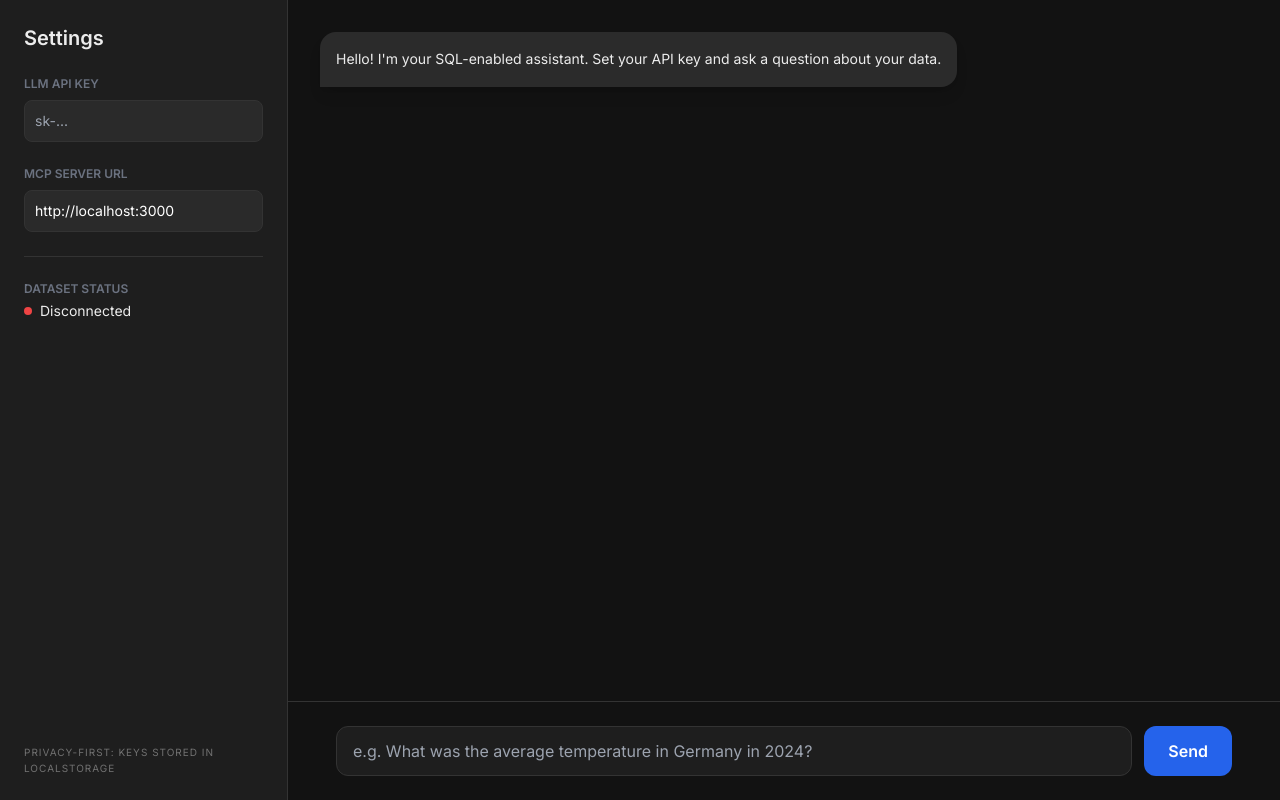
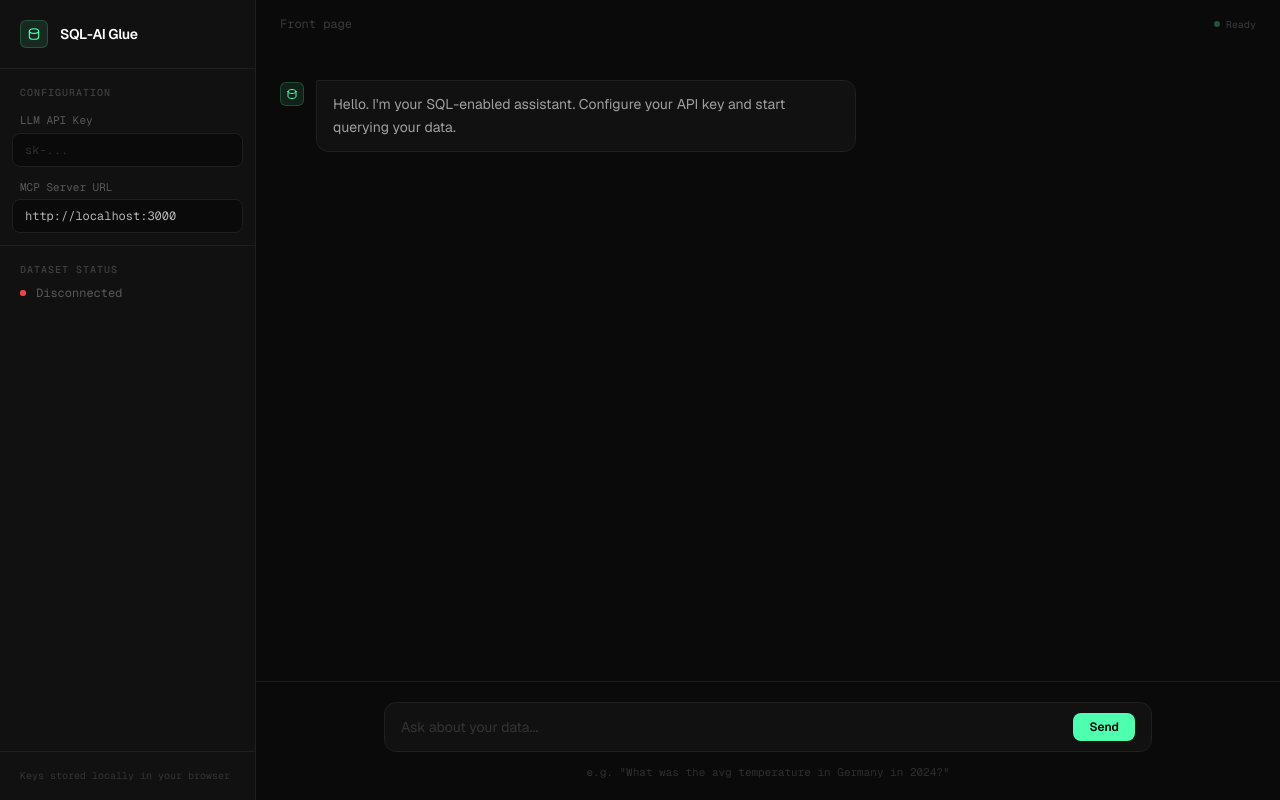
Before and after one commit to sohsag/auhack2026, a plain HTML site: page index.html in a window 1280 px wide. Drawn offline with nearby package versions, Linux system fonts and the light colour scheme.

Commit message:
Update index html

```diff
--- a/index.html
+++ b/index.html
@@ -1,65 +1,158 @@
-<!DOCTYPE html>
+<!doctype html>
 <html lang="en">
 <head>
-    <meta charset="UTF-8">
-    <meta name="viewport" content="width=device-width, initial-scale=1.0">
+    <meta charset="UTF-8" />
+    <meta name="viewport" content="width=device-width, initial-scale=1.0" />
     <title>SQL-AI Query Glue</title>
     <script src="https://cdn.tailwindcss.com"></script>
-    <link href="https://fonts.googleapis.com/css2?family=Inter:wght@400;600&display=swap" rel="stylesheet">
-    <style>
-        body { font-family: 'Inter', sans-serif; }
-        #chat-window::-webkit-scrollbar { width: 6px; }
-        #chat-window::-webkit-scrollbar-thumb { background: #333; border-radius: 10px; }
-    </style>
+    <link href="https://fonts.googleapis.com/css2?family=Geist:wght@300;400;500;600&family=Geist+Mono:wght@400;500&display=swap" rel="stylesheet"/>
+    <script>
+        tailwind.config = {
+            theme: {
+                extend: {
+                    fontFamily: {
+                        sans: ['Geist', 'sans-serif'],
+                        mono: ['Geist Mono', 'monospace'],
+                    },
+                    colors: {
+                        surface: '#0a0a0a',
+                        panel: '#111111',
+                        border: '#1f1f1f',
+                        muted: '#2a2a2a',
+                        accent: '#4fffb0',
+                    },
+                    keyframes: {
+                        'fade-up': {
+                            '0%': { opacity: '0', transform: 'translateY(8px)' },
+                            '100%': { opacity: '1', transform: 'translateY(0)' },
+                        },
+                        'pulse-dot': {
+                            '0%, 100%': { opacity: '1' },
+                            '50%': { opacity: '0.3' },
+                        },
+                    },
+                    animation: {
+                        'fade-up': 'fade-up 0.4s ease forwards',
+                        'pulse-dot': 'pulse-dot 2s ease-in-out infinite',
+                    },
+                }
+            }
+        }
+    </script>
 </head>
-<body class="bg-[#121212] text-[#ececec] flex h-screen overflow-hidden">
+<body class="bg-surface text-white font-sans h-screen flex overflow-hidden antialiased">
 
-    <aside class="w-72 bg-[#1e1e1e] p-6 border-r border-[#333] flex flex-col gap-6">
-        <h2 class="text-xl font-semibold">Settings</h2>
+    <!-- Sidebar -->
+    <aside class="w-64 shrink-0 bg-panel border-r border-border flex flex-col">
 
-        <div class="flex flex-col gap-2">
-            <label class="text-xs font-bold text-gray-500 uppercase">LLM API Key</label>
-            <input type="password" id="api-key" placeholder="sk-..."
-                class="bg-[#2a2a2a] border border-[#333] rounded-lg p-2.5 text-sm focus:outline-none focus:ring-2 focus:ring-blue-500 text-white">
+        <!-- Logo -->
+        <div class="px-5 py-5 flex items-center gap-3 border-b border-border">
+            <div class="w-7 h-7 rounded-md bg-accent/10 border border-accent/20 flex items-center justify-center shrink-0">
+                <svg class="w-3.5 h-3.5 text-accent" fill="none" stroke="currentColor" viewBox="0 0 24 24">
+                    <path stroke-linecap="round" stroke-linejoin="round" stroke-width="2" d="M4 7v10c0 2.21 3.582 4 8 4s8-1.79 8-4V7M4 7c0 2.21 3.582 4 8 4s8-1.79 8-4M4 7c0-2.21 3.582-4 8-4s8 1.79 8 4"/>
+                </svg>
+            </div>
+            <span class="text-sm font-semibold tracking-tight text-white">SQL-AI Glue</span>
         </div>
 
-        <div class="flex flex-col gap-2">
-            <label class="text-xs font-bold text-gray-500 uppercase">MCP Server URL</label>
-            <input type="text" id="mcp-url" value="http://localhost:3000"
-                class="bg-[#2a2a2a] border border-[#333] rounded-lg p-2.5 text-sm focus:outline-none focus:ring-2 focus:ring-blue-500 text-white">
-        </div>
+        <!-- Fields -->
+        <div class="flex flex-col gap-1 p-3 border-b border-border">
+            <p class="text-[10px] font-mono font-medium text-white/20 uppercase tracking-widest px-2 pt-1 pb-2">Configuration</p>
 
-        <hr class="border-[#333]">
+            <div class="flex flex-col gap-1">
+                <label class="text-[11px] font-mono text-white/30 px-2">LLM API Key</label>
+                <input
+                    type="password"
+                    id="api-key"
+                    placeholder="sk-..."
+                    class="bg-surface border border-border rounded-lg px-3 py-2 text-xs font-mono text-white/70 placeholder-white/15 focus:outline-none focus:border-accent/40 focus:bg-accent/[0.03] transition-colors w-full"
+                />
+            </div>
 
-        <div class="text-sm">
-            <label class="text-xs font-bold text-gray-500 uppercase block mb-1">Dataset Status</label>
-            <div id="db-status" class="flex items-center gap-2">
-                <span class="w-2 h-2 rounded-full bg-red-500"></span> Disconnected
+            <div class="flex flex-col gap-1 mt-2">
+                <label class="text-[11px] font-mono text-white/30 px-2">MCP Server URL</label>
+                <input
+                    type="text"
+                    id="mcp-url"
+                    value="http://localhost:3000"
+                    class="bg-surface border border-border rounded-lg px-3 py-2 text-xs font-mono text-white/70 placeholder-white/15 focus:outline-none focus:border-accent/40 focus:bg-accent/[0.03] transition-colors w-full"
+                />
             </div>
         </div>
 
-        <p class="mt-auto text-[10px] opacity-40 leading-relaxed uppercase tracking-widest">
-            Privacy-First: Keys stored in localStorage
-        </p>
-    </aside>
-
-    <main class="flex-1 flex flex-col">
-        <div id="chat-window" class="flex-1 overflow-y-auto p-8 flex flex-col gap-6">
-            <div class="max-w-[80%] self-start bg-[#2b2b2b] p-4 rounded-2xl rounded-bl-none text-sm leading-relaxed shadow-lg">
-                Hello! I'm your SQL-enabled assistant. Set your API key and ask a question about your data.
+        <!-- Status -->
+        <div class="p-3">
+            <p class="text-[10px] font-mono font-medium text-white/20 uppercase tracking-widest px-2 pt-1 pb-2">Dataset Status</p>
+            <div id="db-status" class="flex items-center gap-2.5 px-2">
+                <span class="relative flex h-1.5 w-1.5">
+                    <span class="animate-ping absolute inline-flex h-full w-full rounded-full bg-red-500 opacity-60"></span>
+                    <span class="relative inline-flex rounded-full h-1.5 w-1.5 bg-red-500"></span>
+                </span>
+                <span class="text-xs font-mono text-white/30">Disconnected</span>
             </div>
         </div>
 
-        <div class="p-6 bg-[#121212] border-t border-[#333]">
-            <form id="input-area" class="max-w-4xl mx-auto flex gap-3">
-                <input type="text" id="user-input" placeholder="e.g. What was the average temperature in Germany in 2024?" autocomplete="off"
-                    class="flex-1 bg-[#1e1e1e] border border-[#333] text-white rounded-xl px-4 py-3 focus:outline-none focus:ring-2 focus:ring-blue-600 transition-all">
-                <button type="submit"
-                    class="bg-blue-600 hover:bg-blue-500 text-white font-bold px-6 py-3 rounded-xl transition-colors active:scale-95">
-                    Send
-                </button>
+        <!-- Footer -->
+        <div class="mt-auto px-5 py-4 border-t border-border">
+            <p class="text-[10px] font-mono text-white/15 leading-relaxed">Keys stored locally in your browser</p>
+        </div>
+    </aside>
+
+    <!-- Main -->
+    <main class="flex-1 flex flex-col min-w-0">
+
+        <!-- Top Bar -->
+        <header class="h-12  flex items-center justify-between px-6 shrink-0">
+            <span class="text-xs font-mono text-white/20">Front page</span>
+            <div class="flex items-center gap-1.5">
+                <span class="h-1.5 w-1.5 rounded-full bg-accent animate-pulse-dot"></span>
+                <span class="text-[10px] font-mono text-white/20">Ready</span>
+            </div>
+        </header>
+
+        <!-- Chat -->
+        <div id="chat-window" class="flex-1 overflow-y-auto px-6 py-8 flex flex-col gap-5 scroll-smooth" style="scrollbar-width: thin; scrollbar-color: #1f1f1f transparent;">
+
+            <!-- Welcome message -->
+            <div class="max-w-xl animate-fade-up">
+                <div class="flex items-start gap-3">
+                    <div class="w-6 h-6 rounded-md bg-accent/10 border border-accent/20 flex items-center justify-center shrink-0 mt-0.5">
+                        <svg class="w-3 h-3 text-accent" fill="none" stroke="currentColor" viewBox="0 0 24 24">
+                            <path stroke-linecap="round" stroke-linejoin="round" stroke-width="2" d="M4 7v10c0 2.21 3.582 4 8 4s8-1.79 8-4V7M4 7c0 2.21 3.582 4 8 4s8-1.79 8-4M4 7c0-2.21 3.582-4 8-4s8 1.79 8 4"/>
+                        </svg>
+                    </div>
+                    <div class="bg-panel border border-border rounded-xl rounded-tl-sm px-4 py-3 text-sm text-white/60 leading-relaxed">
+                        Hello. I'm your SQL-enabled assistant. Configure your API key and start querying your data.
+                    </div>
+                </div>
+            </div>
+
+        </div>
+
+        <!-- Input -->
+        <div class="px-6 py-5 border-t border-border shrink-0">
+            <form id="input-area" class="max-w-3xl mx-auto">
+                <div class="flex items-center gap-2 bg-panel border border-border rounded-xl px-4 py-2.5 focus-within:border-white/10 transition-colors">
+                    <input
+                        type="text"
+                        id="user-input"
+                        placeholder="Ask about your data..."
+                        autocomplete="off"
+                        class="flex-1 bg-transparent text-sm text-white/80 placeholder-white/15 focus:outline-none font-sans"
+                    />
+                    <button
+                        type="submit"
+                        class="shrink-0 bg-accent text-black text-xs font-semibold px-4 py-1.5 rounded-lg hover:bg-accent/90 active:scale-95 transition-all"
+                    >
+                        Send
+                    </button>
+                </div>
+                <p class="text-center text-[11px] font-mono text-white/15 mt-3">
+                    e.g. "What was the avg temperature in Germany in 2024?"
+                </p>
             </form>
         </div>
+
     </main>
 
     <script src="app.js"></script>
```
